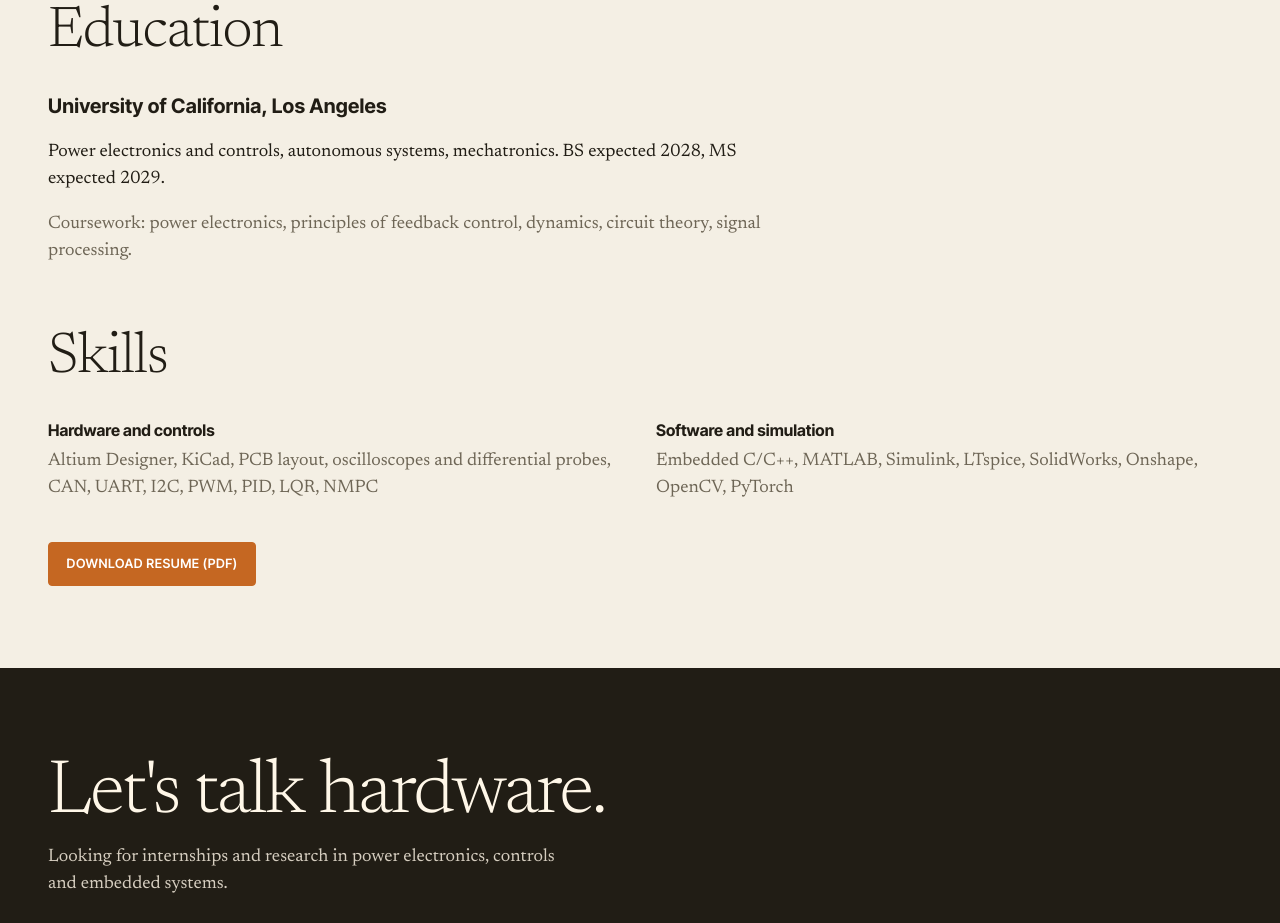
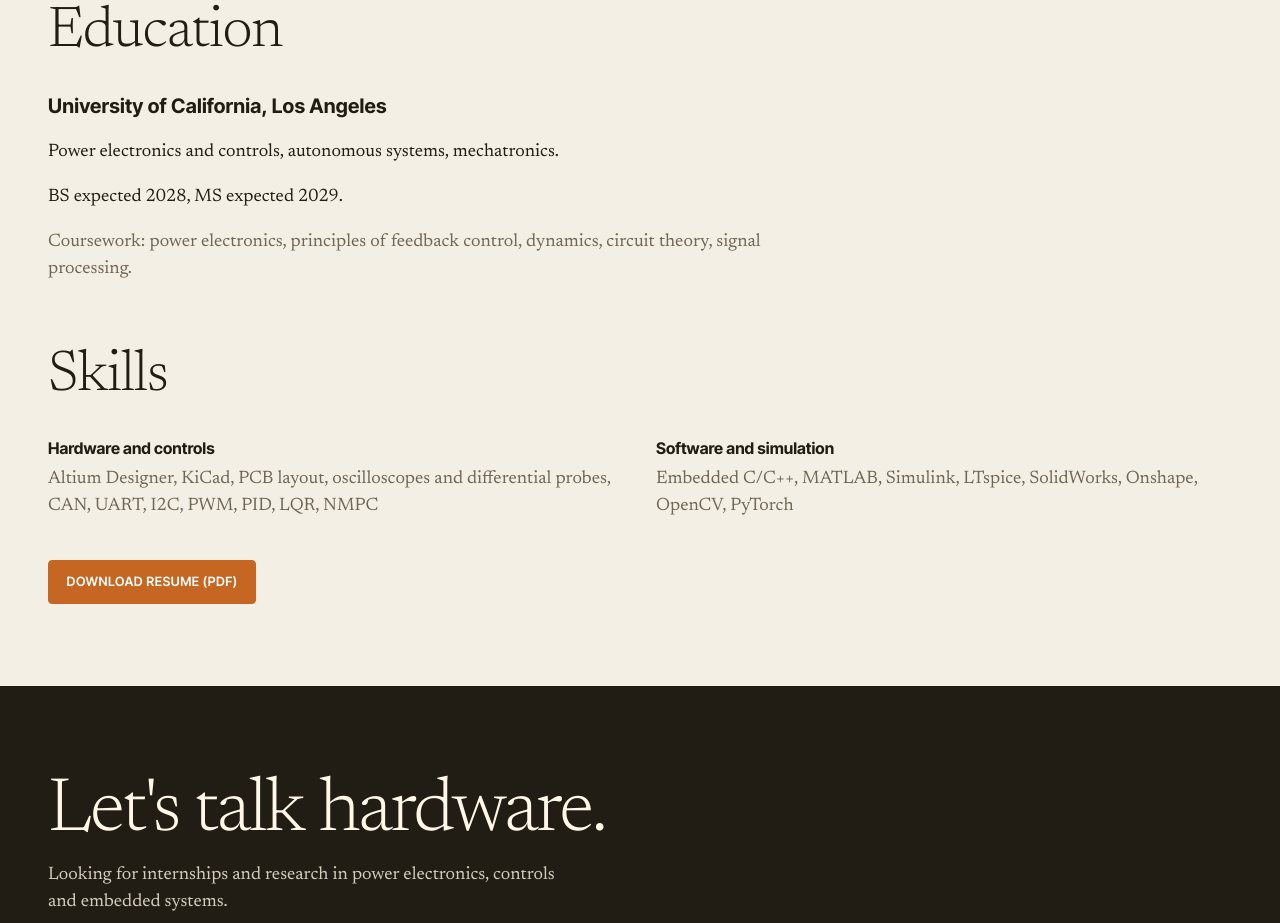
Before and after one commit to honwesley/honwesley-portfolio, a plain HTML site: page experience.html in a window 1280 px wide. Shown: the part 1875-2798 px from the top of the page. Drawn offline with Linux system fonts and the light colour scheme.

Commit message:
some changes

```diff
--- a/experience.html
+++ b/experience.html
@@ -90,7 +90,7 @@
   <h2 class="section-h">Education</h2>
   <div class="edu">
     <h3>University of California, Los Angeles</h3>
-    <p>Power electronics and controls, autonomous systems, mechatronics. BS expected 2028, MS expected 2029.</p>
+    <p>Power electronics and controls, autonomous systems, mechatronics.</p> <p>BS expected 2028, MS expected 2029.</p>
     <p class="muted">Coursework: power electronics, principles of feedback control, dynamics, circuit theory, signal processing.</p>
   </div>
 
```
